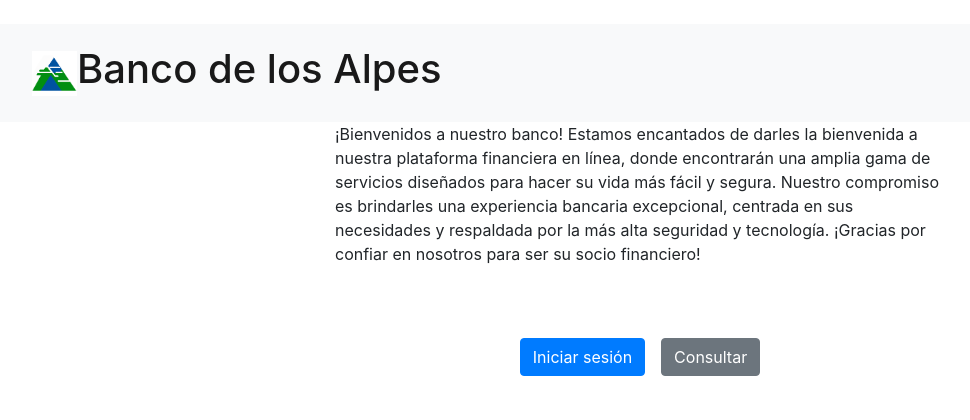
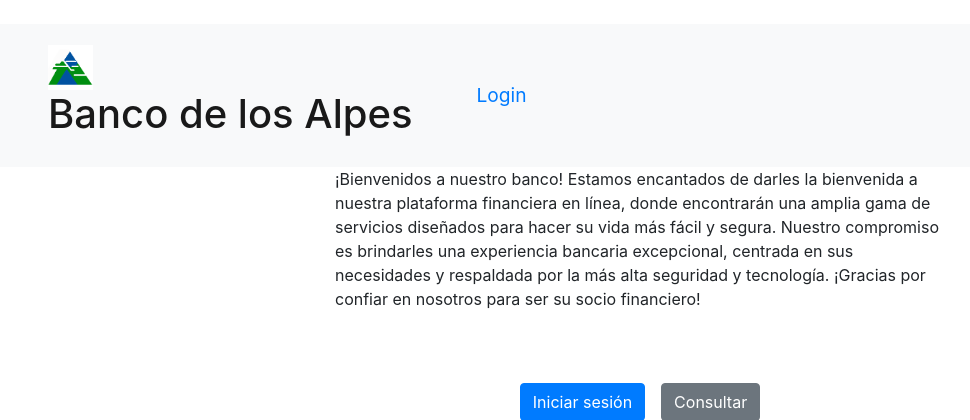
Before and after one commit to sarabemora/App, a Django app: page / in a window 1280 px wide. Shown: the top 420 px of the page, without its empty margins (0-970 px from the left). Run offline with Django 3.2, Linux system fonts and the light colour scheme; some libraries are stand-ins or nearby versions.

Commit message:
inicio sesión navbar

```diff
--- a/app/templates/index.html
+++ b/app/templates/index.html
@@ -15,6 +15,19 @@
                     <img src="/static/media/logo.png" width="45" height="45" alt="">
                     <br>
                     <h1>Banco de los Alpes</h1>
+
+                    <form class="form-inline my-2 my-lg-0">
+                        {% if user.is_authenticated %}
+                        <ul class="nav navbar-nav navbar-right">
+                            <li><a style="font-size:120%" class="nav-link">{{ user.username }}</a></li>
+                            <li><a style="font-size:120%; padding-right:20px" class="nav-link" href="/logout">Log out</a></li>
+                        </ul>
+                        {% else %}
+                        <ul class="nav navbar-nav navbar-right">
+                            <li><a style="font-size:120%; padding-right:20px" class="navbar-link" href="/login/auth0">Login</a></li>
+                        </ul>
+                        {% endif %}
+                    </form>
                 </div>
             </a>
         </nav>
```
